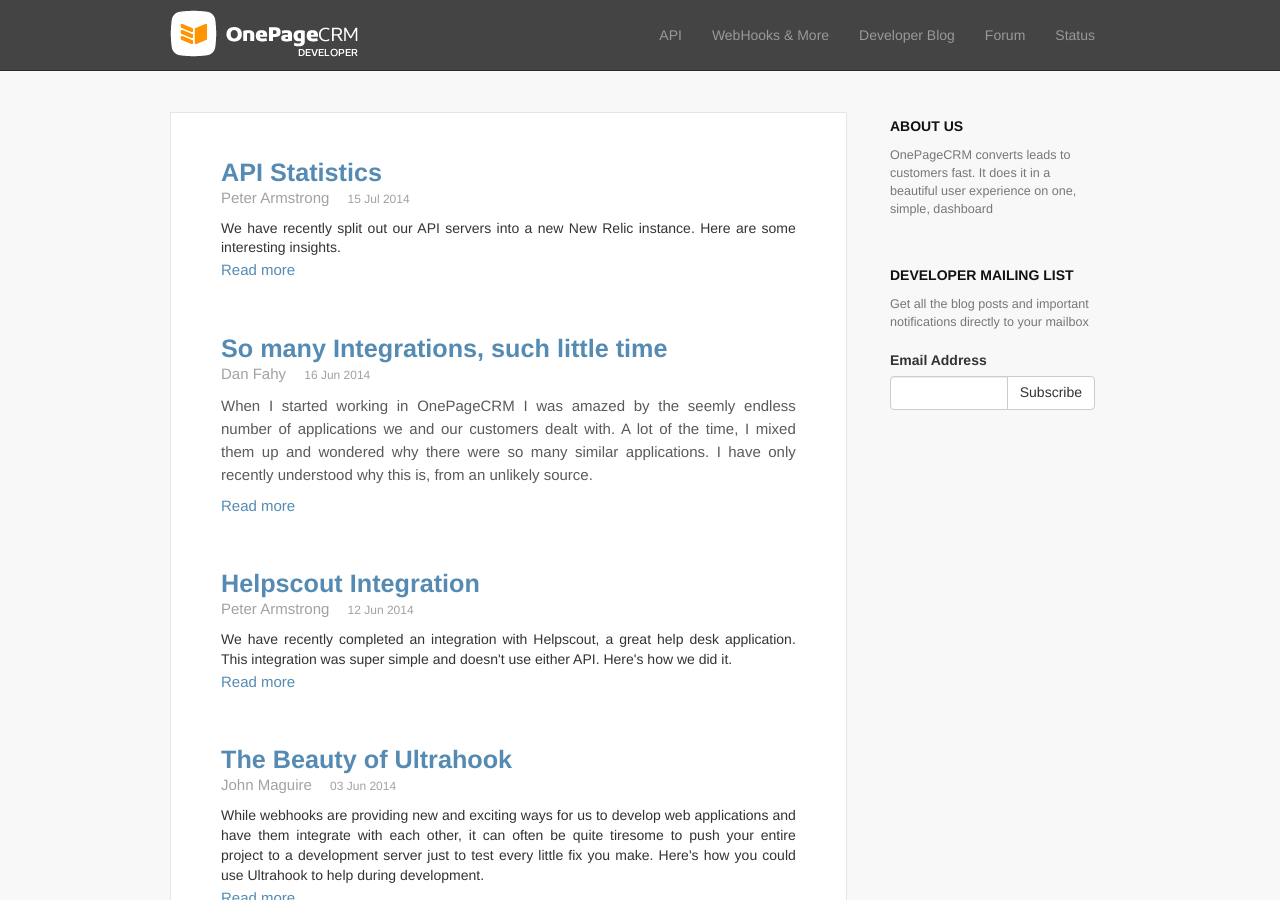
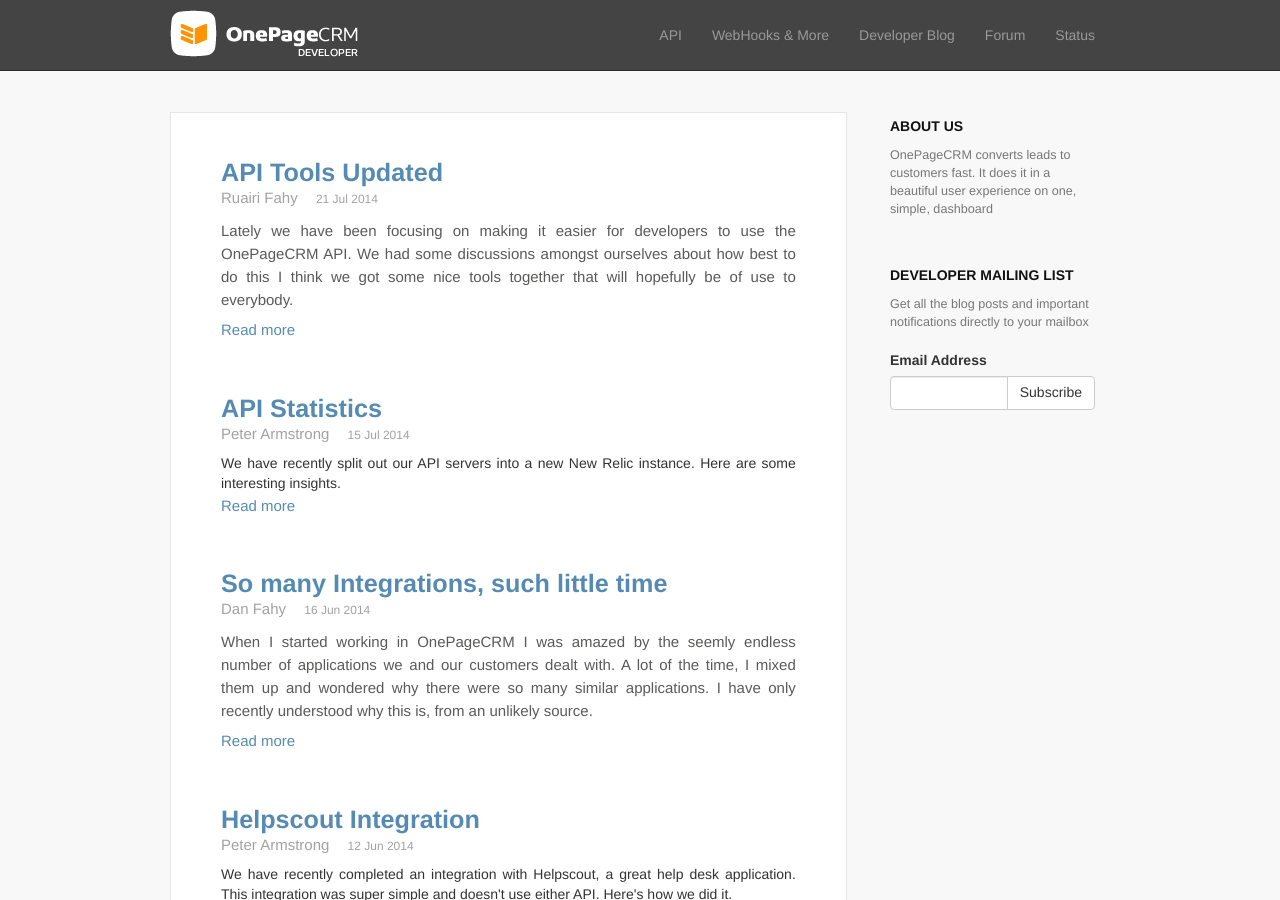
Before and after one commit to OnePageCRM/OnePageCRM.github.io, a Jekyll site: the page built from blog/index.html, in a window 1280 px wide and 900 px high. Built offline with Jekyll 4.4.1, drawn with Linux system fonts in a browser that asks for light colours; nearby versions of some CDN libraries; Markdown is read by kramdown in place of the engine named in the settings; some of the changed lines change nothing that is shown.

Commit message:
ruairis blog added

````diff
--- a/_config.yml
+++ b/_config.yml
@@ -62,3 +62,11 @@
     web: http://onepagecrm.com
     description: 'Dan is an intern at OnePageCRM.'
     image: '/img/dan.jpg'
+
+  ruairi:
+    name: Ruairi Fahy
+    display_name: Ruairi
+    email: ruairi@onepagecrm.com
+    web: http://onepagecrm.com
+    description: 'Ruairi is a developer at OnePageCRM.'
+    # image: '/img/ruairi.jpg'
--- /dev/null
+++ b/_posts/2014-07-21-api-tools-updated.md
@@ -0,0 +1,84 @@
+---
+layout: post
+title: "API Tools Updated"
+category: blog
+author: ruairi
+tags: draft
+date: 2014-07-21 09:18:00
+---
+
+Lately we have been focusing on making it easier for developers to
+use the OnePageCRM API. We had some discussions amongst ourselves about how
+best to do this I think we got some nice tools together that will hopefully be
+of use to everybody.
+
+The first tool we have created is an API browser which allows anybody to login
+with their OnePageCRM account and make GET requests to our API. To try it out
+head to [developer.onepagecrm.com/api_browser](http://developer.onepagecrm.com/api_browser) log in with your user name
+and password and then try some requests to see what they return. The browser is
+still under active development so if anybody has any thoughts on how to make it
+better we want to hear about it so post them in the forum.
+
+Another project we have been working on is updating the python sample.
+The previous version of the sample was quite basic but provided an insight into
+how to use the API. The new version provides the means to make GET, POST, PUT
+and DELETE requests to the api in a simple way.
+Here are some examples of how to use the new client
+
+```python
+from onepagecrm import OnePageCRM, RequestError, UnknownError
+
+username = 'xxxxxx'
+password = 'xxxxxx'
+client = OnePageCRM.login(username, password)
+# Save these for later so that the username and password don't need to be
+# stored
+user_id = client.user_id
+api_key = client.api_key
+client = OnePageCRM(user_id, api_key)
+contacts = client.get('contacts')['contacts']
+# To view the current sales, statuses, lead sources etc data you can call
+client.sales
+client.statuses
+client.lead_sources
+client.team_stream
+client.contact_counts
+# These are automatically updated whenever a request returns them so you will
+# always have the most up to date information
+
+# To filter contacts
+client.get('contacts', if_modified_since='2014-07-10')['contacts']
+# This form works with all filtering options that area available within the API
+# check out the documentation for more options
+
+# To create new a new note
+contact = client.post('contacts', {'first_name': 'Michael',
+                                   'last_name': 'Fitzgerald',
+                                   'company_name': 'OnePageCRM'})['contact']
+contact_id = contact['id']
+text = 'Had a meeting today in cafe 47 with Michael to discuss new features'
+client.post('notes', {'text': text,
+                      'contact_id': contact_id,
+                      'date': '2014-07-21'})
+
+# To perform a an update
+contact['background'] = 'CEO of OnePage'
+contact = client.put('contacts', contact_id, contact)['contact']
+
+# To do a partial update
+update = {'background': 'CEO of OnePageCRM'}
+contact = client.patch('contacts', contact_id, update)['contact']
+
+# Finally to delete a resource
+client.delete('contacts', contact_id)
+
+# By default the data is returned as a dictionary but there is also an
+# experimental response format that allows access to the returned data as
+# attributes to an object. To enable this set the response type to object
+# like in the example below.
+client = OnePageCRM.login(username, password, response_type='object')
+contacts = client.get('contacts').contacts
+contact_ids = [c.contact.id for c in contacts]
+```
+
+For more information on this client and how to use it head to [github.com/onepagecrm/python_client](http://github.com/onepagecrm/python_client)
````
